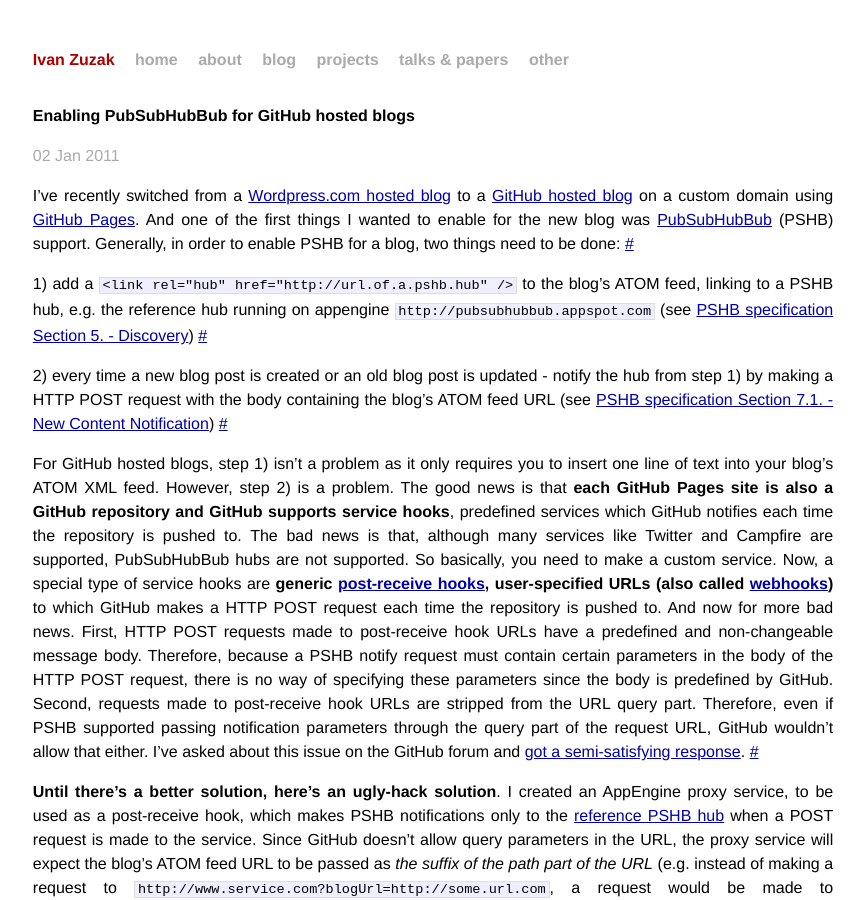
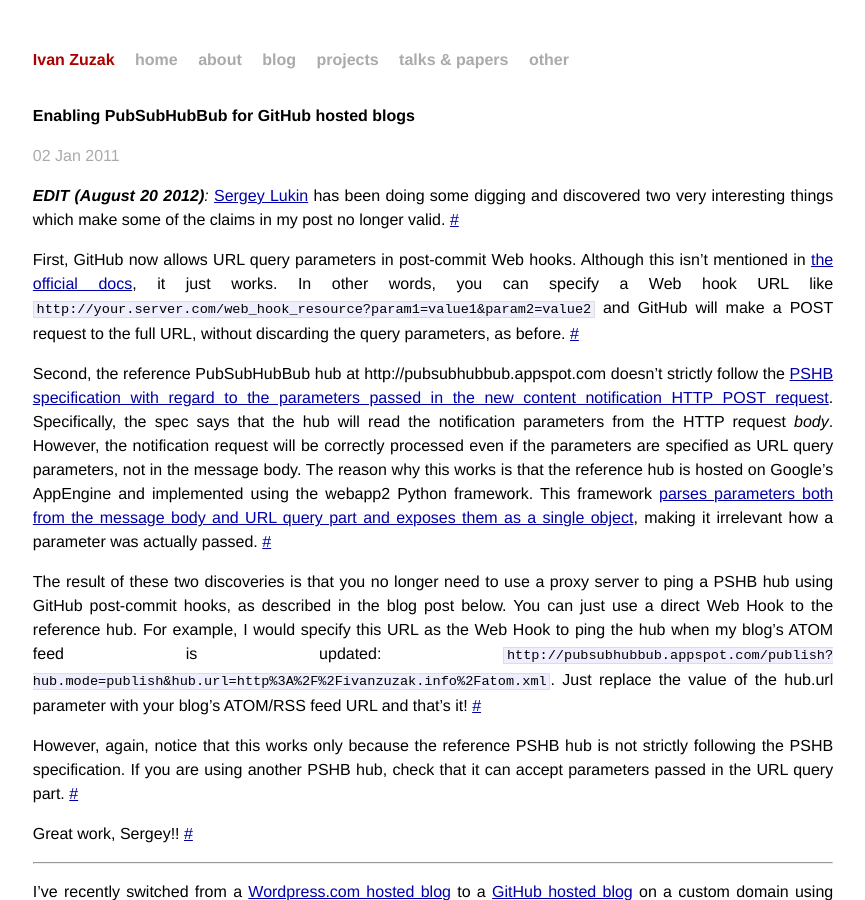
Before and after one commit to izuzak/izuzak.github.com, a Jekyll site: the page built from _posts/2011-01-02-enabling-pubsubhubbub-for-github-hosted-blogs.markdown, in a window 1280 px wide and 900 px high. Shown: the whole window, without its empty margins (207-1072 px from the left). Built offline with Jekyll 4.4.1, drawn with Linux system fonts in a browser that asks for light colours; Markdown is read by kramdown in place of the engine named in the settings; comment, search, counter and statistics services are not loaded.

Commit message:
update post to include discoveries by sergey lukin

````diff
--- a/_posts/2011-01-02-enabling-pubsubhubbub-for-github-hosted-blogs.markdown
+++ b/_posts/2011-01-02-enabling-pubsubhubbub-for-github-hosted-blogs.markdown
@@ -4,6 +4,21 @@
 tags: github, pubsubhubbub, feed, atom, webhooks, appengine
 commentIssueId: 11
 ---
+
+*__EDIT (August 20 2012)__:* [Sergey Lukin](https://github.com/sergeylukin) has been doing some digging and discovered two very interesting things which make some of the claims in my post no longer valid.
+
+First, GitHub now allows URL query parameters in post-commit Web hooks. Although this isn't mentioned in [the official docs](https://help.github.com/articles/post-receive-hooks), it just works. In other words, you can specify a Web hook URL like ```http://your.server.com/web_hook_resource?param1=value1&param2=value2``` and GitHub will make a POST request to the full URL, without discarding the query parameters, as before.
+
+Second, the reference PubSubHubBub hub at http://pubsubhubbub.appspot.com doesn't strictly follow the [PSHB specification with regard to the parameters passed in the new content notification HTTP POST request](http://pubsubhubbub.googlecode.com/svn/trunk/pubsubhubbub-core-0.3.html#anchor9). Specifically, the spec says that the hub will read the notification parameters from the HTTP request *body*. However, the notification request will be correctly processed even if the parameters are specified as URL query parameters, not in the message body. The reason why this works is that the reference hub is hosted on Google's AppEngine and implemented using the webapp2 Python framework. This framework [parses parameters both from the message body and URL query part and exposes them as a single object](http://webapp-improved.appspot.com/guide/request.html ), making it irrelevant how a parameter was actually passed.
+
+The result of these two discoveries is that you no longer need to use a proxy server to ping a PSHB hub using GitHub post-commit hooks, as described in the blog post below. You can just use a direct Web Hook to the reference hub. For example, I would specify this URL as the Web Hook to ping the hub when my blog's ATOM feed is updated: ```http://pubsubhubbub.appspot.com/publish?hub.mode=publish&hub.url=http%3A%2F%2Fivanzuzak.info%2Fatom.xml```. Just replace the value of the hub.url parameter with your blog's ATOM/RSS feed URL and that's it!
+
+However, again, notice that this works only because the reference PSHB hub is not strictly following the PSHB specification. If you are using another PSHB hub, check that it can accept parameters passed in the URL query part.
+
+Great work, Sergey!!
+
+<hr/>
+
 
 I've recently switched from a [Wordpress.com hosted blog](http://izuzak.wordpress.com/) to a [GitHub hosted blog](http://ivanzuzak.info) on a custom domain using [GitHub Pages](http://pages.github.com/). And one of the first things I wanted to enable for the new blog was [PubSubHubBub](http://code.google.com/p/pubsubhubbub/) (PSHB) support. Generally, in order to enable PSHB for a blog, two things need to be done:
 
````
